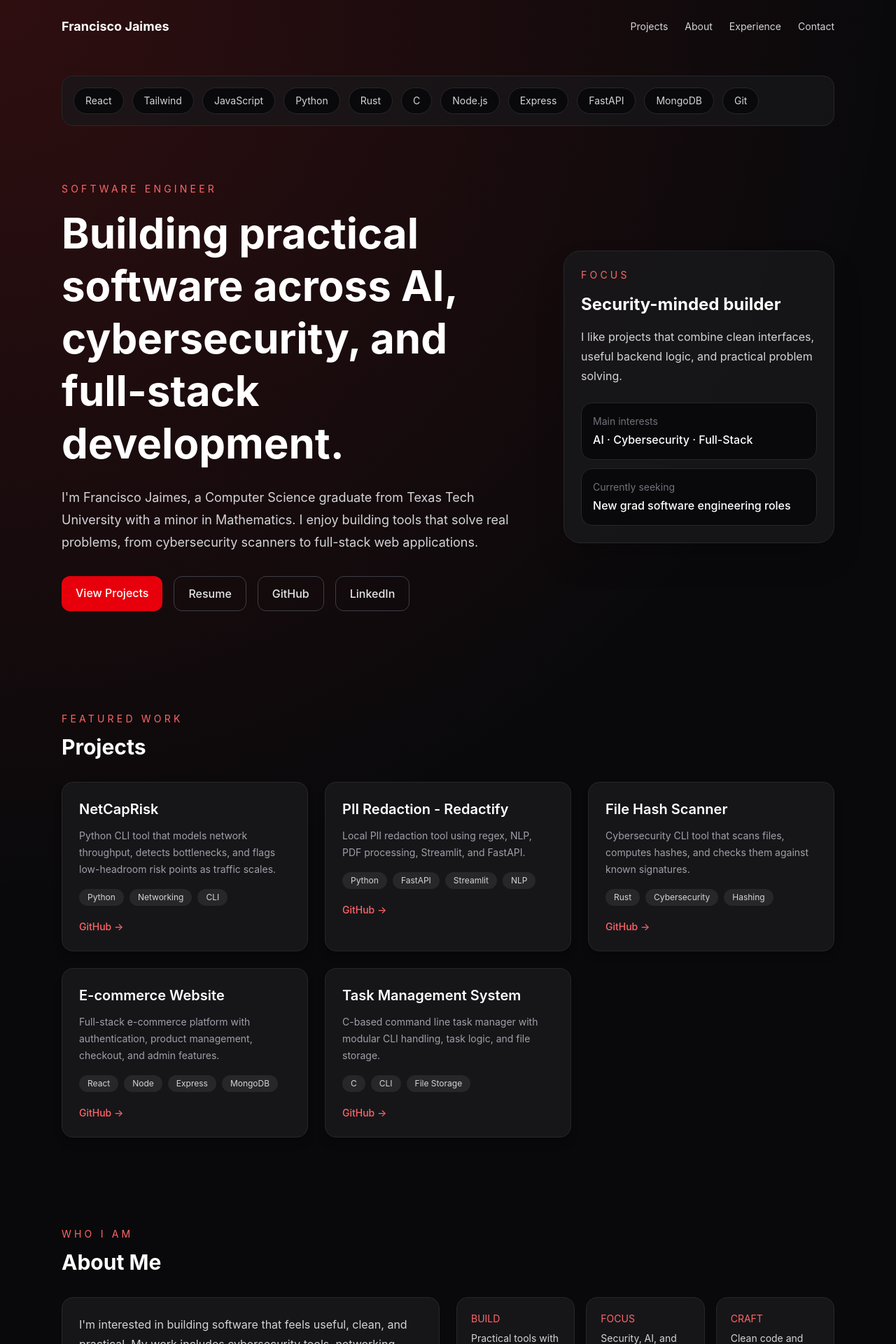
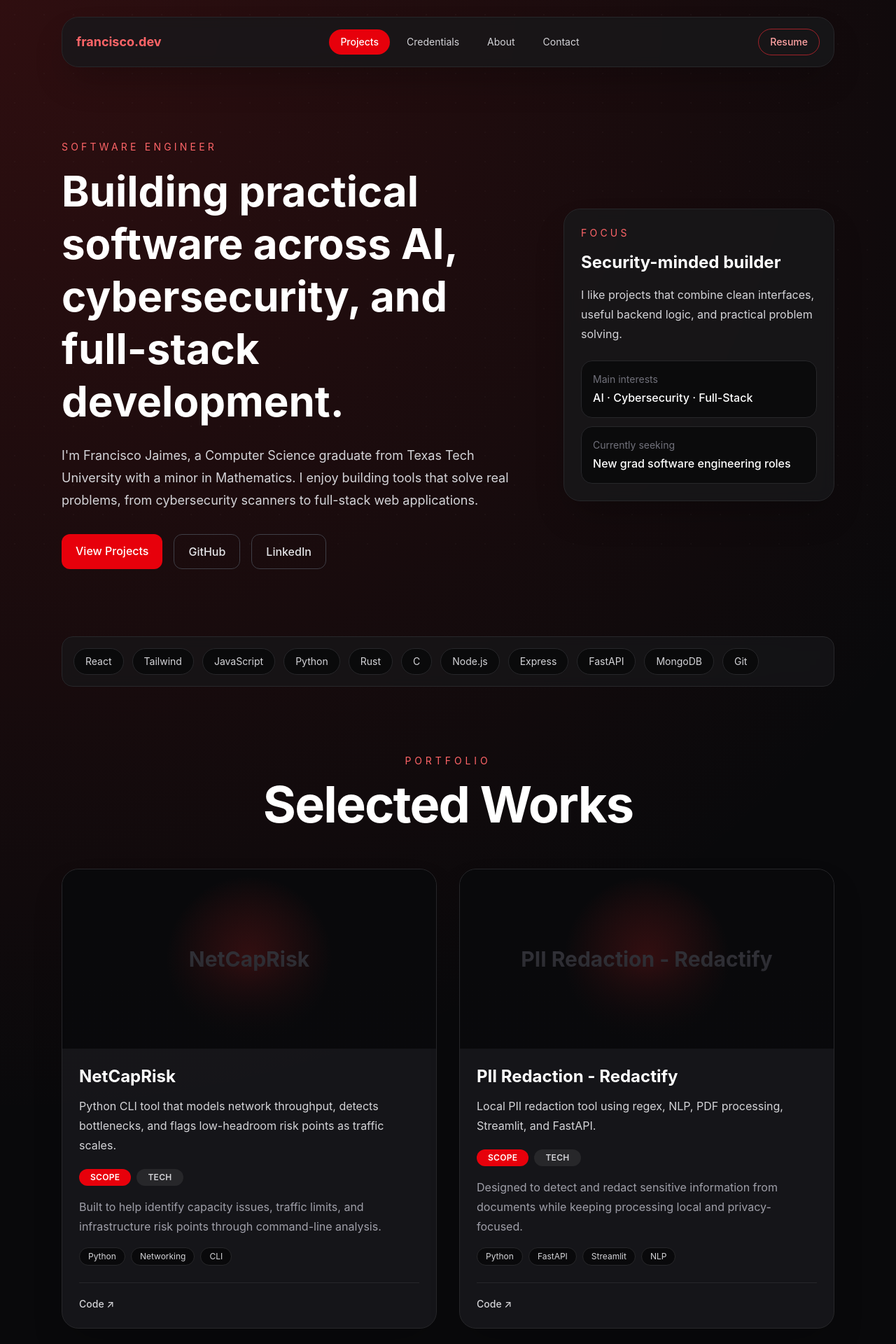
Before and after one commit to Utopias187/Portfolio-Website, a React app: page / in a window 1280 px wide. Shown: the top 1920 px of the page at 70% size. Built offline with nearby package versions, Linux system fonts and the light colour scheme; the HTML template or start-up script is replaced by a standard one.

Commit message:
Update project cards and header layout

```diff
--- a/src/App.jsx
+++ b/src/App.jsx
@@ -18,81 +18,101 @@ function App() {
       title: "NetCapRisk",
       description:
         "Python CLI tool that models network throughput, detects bottlenecks, and flags low-headroom risk points as traffic scales.",
+      scope:
+        "Built to help identify capacity issues, traffic limits, and infrastructure risk points through command-line analysis.",
       tech: ["Python", "Networking", "CLI"],
       github: "https://github.com/Utopias187/NetCapRisk",
       demo: "",
+      image: "",
     },
     {
       title: "PII Redaction - Redactify",
       description:
         "Local PII redaction tool using regex, NLP, PDF processing, Streamlit, and FastAPI.",
+      scope:
+        "Designed to detect and redact sensitive information from documents while keeping processing local and privacy-focused.",
       tech: ["Python", "FastAPI", "Streamlit", "NLP"],
       github: "https://github.com/Utopias187/PII-Redaction-Redactify",
       demo: "",
+      image: "",
     },
     {
       title: "File Hash Scanner",
       description:
         "Cybersecurity CLI tool that scans files, computes hashes, and checks them against known signatures.",
+      scope:
+        "Focused on file integrity, hash verification, and basic security scanning through a lightweight CLI workflow.",
       tech: ["Rust", "Cybersecurity", "Hashing"],
       github: "https://github.com/Utopias187/File_hash_scanner",
       demo: "",
+      image: "",
     },
     {
       title: "E-commerce Website",
       description:
         "Full-stack e-commerce platform with authentication, product management, checkout, and admin features.",
+      scope:
+        "Created as a full-stack shopping platform with user flows, backend routes, database storage, and admin features.",
       tech: ["React", "Node", "Express", "MongoDB"],
       github: "https://github.com/Utopias187/E-commerce-Website-project",
       demo: "",
-    },
-    {
-      title: "Task Management System",
-      description:
-        "C-based command line task manager with modular CLI handling, task logic, and file storage.",
-      tech: ["C", "CLI", "File Storage"],
-      github: "https://github.com/Utopias187/task-management-system",
-      demo: "",
+      image: "",
     },
   ]
 
   const workflow = ["Idea", "Plan", "Build", "Test", "Review", "Improve"]
 
   return (
-    <main className="min-h-screen bg-zinc-950 bg-[radial-gradient(circle_at_top_left,rgba(220,38,38,0.18),transparent_35%),radial-gradient(circle_at_bottom_right,rgba(127,29,29,0.2),transparent_35%)] text-white">
-      <nav className="mx-auto flex max-w-6xl items-center justify-between px-6 py-6">
-        <a href="#" className="text-lg font-bold">
-          Francisco Jaimes
+    <main className="min-h-screen overflow-hidden bg-zinc-950 bg-[radial-gradient(circle_at_top_left,rgba(220,38,38,0.18),transparent_35%),radial-gradient(circle_at_bottom_right,rgba(127,29,29,0.2),transparent_35%)] text-white">
+      <div className="pointer-events-none fixed inset-0 bg-[radial-gradient(circle,rgba(255,255,255,0.14)_1px,transparent_1px)] bg-[length:42px_42px] opacity-20" />
+
+      <div className="relative z-10">
+        <header className="mx-auto max-w-6xl px-6 py-6">
+          <nav className="flex items-center justify-between rounded-3xl border border-zinc-800 bg-zinc-900/80 px-5 py-4 shadow-2xl backdrop-blur">
+            <a href="#" className="text-lg font-bold text-red-400">
+              francisco.dev
             </a>
 
-        <div className="hidden gap-6 text-sm text-zinc-300 md:flex">
-          <a href="#projects" className="hover:text-white">
+            <div className="hidden items-center gap-2 text-sm text-zinc-300 md:flex">
+              <a
+                href="#projects"
+                className="rounded-full bg-red-600 px-4 py-2 font-medium text-white"
+              >
                 Projects
               </a>
-          <a href="#about" className="hover:text-white">
+
+              <a
+                href="#experience"
+                className="rounded-full px-4 py-2 hover:bg-zinc-800 hover:text-white"
+              >
+                Credentials
+              </a>
+
+              <a
+                href="#about"
+                className="rounded-full px-4 py-2 hover:bg-zinc-800 hover:text-white"
+              >
                 About
               </a>
-          <a href="#experience" className="hover:text-white">
-            Experience
-          </a>
-          <a href="#contact" className="hover:text-white">
+
+              <a
+                href="#contact"
+                className="rounded-full px-4 py-2 hover:bg-zinc-800 hover:text-white"
+              >
                 Contact
               </a>
             </div>
+
+            <a
+              href="/Francisco_Jaimes_Resume.pdf"
+              target="_blank"
+              rel="noreferrer"
+              className="rounded-full border border-red-500/60 px-4 py-2 text-sm font-medium text-red-300 hover:bg-red-500/10"
+            >
+              Resume
+            </a>
           </nav>
-
-      <section className="mx-auto max-w-6xl px-6 pt-8">
-        <div className="flex flex-wrap gap-3 rounded-2xl border border-zinc-800 bg-zinc-900/70 p-4">
-          {techStack.map((tech) => (
-            <span
-              key={tech}
-              className="rounded-full border border-zinc-800 bg-zinc-950 px-4 py-2 text-sm text-zinc-300 transition hover:border-red-500 hover:text-white"
-            >
-              {tech}
-            </span>
-          ))}
-        </div>
-      </section>
+        </header>
 
         <section className="mx-auto grid max-w-6xl gap-10 px-6 py-20 lg:grid-cols-[1.4fr_0.8fr] lg:items-center">
           <div>
@@ -101,15 +121,15 @@ function App() {
             </p>
 
             <h1 className="max-w-4xl text-4xl font-bold leading-tight md:text-6xl">
-            Building practical software across AI, cybersecurity, and full-stack
-            development.
+              Building practical software across AI, cybersecurity, and
+              full-stack development.
             </h1>
 
             <p className="mt-6 max-w-2xl text-lg leading-8 text-zinc-300">
               I&apos;m Francisco Jaimes, a Computer Science graduate from Texas
-            Tech University with a minor in Mathematics. I enjoy building tools
-            that solve real problems, from cybersecurity scanners to full-stack
-            web applications.
+              Tech University with a minor in Mathematics. I enjoy building
+              tools that solve real problems, from cybersecurity scanners to
+              full-stack web applications.
             </p>
 
             <div className="mt-8 flex flex-wrap gap-4">
@@ -118,15 +138,6 @@ function App() {
                 className="rounded-xl bg-red-600 px-5 py-3 font-medium text-white hover:bg-red-700"
               >
                 View Projects
-            </a>
-
-            <a
-              href="/Francisco_Jaimes_Resume.pdf"
-              target="_blank"
-              rel="noreferrer"
-              className="rounded-xl border border-zinc-700 px-5 py-3 font-medium text-zinc-200 hover:bg-zinc-900"
-            >
-              Resume
               </a>
 
               <a
@@ -149,27 +160,29 @@ function App() {
             </div>
           </div>
 
-        <div className="rounded-3xl border border-zinc-800 bg-zinc-900/80 p-6 shadow-2xl">
+          <div className="rounded-3xl border border-zinc-800 bg-zinc-900/80 p-6 shadow-2xl backdrop-blur">
             <p className="text-sm uppercase tracking-[0.3em] text-red-400">
               Focus
             </p>
 
-          <h2 className="mt-4 text-2xl font-bold">Security-minded builder</h2>
+            <h2 className="mt-4 text-2xl font-bold">
+              Security-minded builder
+            </h2>
 
             <p className="mt-4 leading-7 text-zinc-300">
-            I like projects that combine clean interfaces, useful backend logic,
-            and practical problem solving.
+              I like projects that combine clean interfaces, useful backend
+              logic, and practical problem solving.
             </p>
 
             <div className="mt-6 grid gap-3">
-            <div className="rounded-2xl border border-zinc-800 bg-zinc-950 p-4">
+              <div className="rounded-2xl border border-zinc-800 bg-zinc-950/80 p-4">
                 <p className="text-sm text-zinc-500">Main interests</p>
                 <p className="mt-1 font-medium">
                   AI · Cybersecurity · Full-Stack
                 </p>
               </div>
 
-            <div className="rounded-2xl border border-zinc-800 bg-zinc-950 p-4">
+              <div className="rounded-2xl border border-zinc-800 bg-zinc-950/80 p-4">
                 <p className="text-sm text-zinc-500">Currently seeking</p>
                 <p className="mt-1 font-medium">
                   New grad software engineering roles
@@ -179,44 +192,95 @@ function App() {
           </div>
         </section>
 
-      <section id="projects" className="mx-auto max-w-6xl px-6 py-16">
-        <p className="text-sm uppercase tracking-[0.3em] text-red-400">
-          Featured Work
+        <section className="mx-auto max-w-6xl px-6 pt-4">
+          <div className="flex flex-wrap gap-3 rounded-2xl border border-zinc-800 bg-zinc-900/70 p-4 backdrop-blur">
+            {techStack.map((tech) => (
+              <span
+                key={tech}
+                className="rounded-full border border-zinc-800 bg-zinc-950/90 px-4 py-2 text-sm text-zinc-300 transition hover:border-red-500 hover:text-white"
+              >
+                {tech}
+              </span>
+            ))}
+          </div>
+        </section>
+
+        <section id="projects" className="mx-auto max-w-6xl px-6 py-24">
+          <div className="text-center">
+            <p className="text-sm uppercase tracking-[0.35em] text-red-400">
+              Portfolio
             </p>
 
-        <h2 className="mt-3 text-3xl font-bold">Projects</h2>
+            <h2 className="mt-4 text-5xl font-bold tracking-tight md:text-7xl">
+              Selected Works
+            </h2>
+          </div>
 
-        <div className="mt-8 grid gap-6 md:grid-cols-2 lg:grid-cols-3">
+          <div className="mt-14 grid gap-8 lg:grid-cols-2">
             {projects.map((project) => (
               <article
                 key={project.title}
-              className="rounded-2xl border border-zinc-800 bg-zinc-900/90 p-6 shadow-lg transition hover:-translate-y-1 hover:border-red-500"
+                className="group overflow-hidden rounded-3xl border border-zinc-800 bg-zinc-900/90 shadow-2xl transition hover:-translate-y-1 hover:border-red-500/70"
               >
-              <h3 className="text-xl font-semibold">{project.title}</h3>
+                <div className="relative h-56 overflow-hidden bg-zinc-950 md:h-64">
+                  {project.image ? (
+                    <img
+                      src={project.image}
+                      alt={`${project.title} screenshot`}
+                      className="h-full w-full object-cover opacity-80 transition duration-500 group-hover:scale-105 group-hover:opacity-100"
+                    />
+                  ) : (
+                    <div className="flex h-full items-center justify-center bg-[radial-gradient(circle_at_center,rgba(220,38,38,0.28),transparent_40%)]">
+                      <p className="text-3xl font-bold text-zinc-700">
+                        {project.title}
+                      </p>
+                    </div>
+                  )}
 
-              <p className="mt-3 text-sm leading-6 text-zinc-400">
+                  <div className="absolute inset-0 bg-gradient-to-t from-zinc-950 via-zinc-950/30 to-transparent" />
+                </div>
+
+                <div className="p-6">
+                  <h3 className="text-2xl font-bold">{project.title}</h3>
+
+                  <p className="mt-3 leading-7 text-zinc-300">
                     {project.description}
+                  </p>
+
+                  <div className="mt-5 flex flex-wrap gap-2">
+                    <span className="rounded-full bg-red-600 px-4 py-1 text-xs font-semibold uppercase tracking-wide text-white">
+                      Scope
+                    </span>
+
+                    <span className="rounded-full bg-zinc-800 px-4 py-1 text-xs font-semibold uppercase tracking-wide text-zinc-300">
+                      Tech
+                    </span>
+                  </div>
+
+                  <p className="mt-4 leading-7 text-zinc-400">
+                    {project.scope}
                   </p>
 
                   <div className="mt-4 flex flex-wrap gap-2">
                     {project.tech.map((item) => (
                       <span
                         key={item}
-                    className="rounded-full bg-zinc-800 px-3 py-1 text-xs text-zinc-300"
+                        className="rounded-full border border-zinc-800 bg-zinc-950 px-3 py-1 text-xs text-zinc-300"
                       >
                         {item}
                       </span>
                     ))}
                   </div>
 
-              <div className="mt-5 flex flex-wrap gap-4">
+                  <div className="mt-6 border-t border-zinc-800 pt-5">
+                    <div className="flex flex-wrap gap-5">
                       <a
                         href={project.github}
                         target="_blank"
                         rel="noreferrer"
-                  className="text-sm font-medium text-red-400 hover:text-red-300"
+                        className="text-sm font-medium text-zinc-300 hover:text-red-300"
                       >
-                  GitHub →
+                        Code ↗
                       </a>
 
                       {project.demo && (
@@ -224,11 +288,13 @@ function App() {
                           href={project.demo}
                           target="_blank"
                           rel="noreferrer"
-                    className="text-sm font-medium text-red-400 hover:text-red-300"
+                          className="text-sm font-medium text-zinc-300 hover:text-red-300"
                         >
-                    Live Demo →
+                          Live ↗
                         </a>
                       )}
+                    </div>
+                  </div>
                 </div>
               </article>
             ))}
@@ -237,7 +303,7 @@ function App() {
 
         <section id="about" className="mx-auto max-w-6xl px-6 py-16">
           <p className="text-sm uppercase tracking-[0.3em] text-red-400">
-          Who I Am
+            Persona
           </p>
 
           <h2 className="mt-3 text-3xl font-bold">About Me</h2>
@@ -245,9 +311,10 @@ function App() {
           <div className="mt-8 grid gap-6 lg:grid-cols-[1fr_1fr]">
             <div className="rounded-2xl border border-zinc-800 bg-zinc-900/90 p-6">
               <p className="leading-7 text-zinc-300">
-              I&apos;m interested in building software that feels useful, clean,
-              and practical. My work includes cybersecurity tools, networking
-              utilities, command-line applications, and full-stack web projects.
+                I&apos;m interested in building software that feels useful,
+                clean, and practical. My work includes cybersecurity tools,
+                networking utilities, command-line applications, and full-stack
+                web projects.
               </p>
             </div>
 
@@ -307,7 +374,7 @@ function App() {
 
         <section className="mx-auto max-w-6xl px-6 py-16">
           <p className="text-sm uppercase tracking-[0.3em] text-red-400">
-          Workflow
+            Forge
           </p>
 
           <h2 className="mt-3 text-3xl font-bold">How I Build</h2>
@@ -378,6 +445,7 @@ function App() {
         <footer className="border-t border-zinc-900 px-6 py-8 text-center text-sm text-zinc-500">
           © 2026 Francisco Jaimes. Built with React, Tailwind CSS, and Vite.
         </footer>
+      </div>
     </main>
   )
 }
```
Lines whose indentation alone changed are shown as unchanged.
